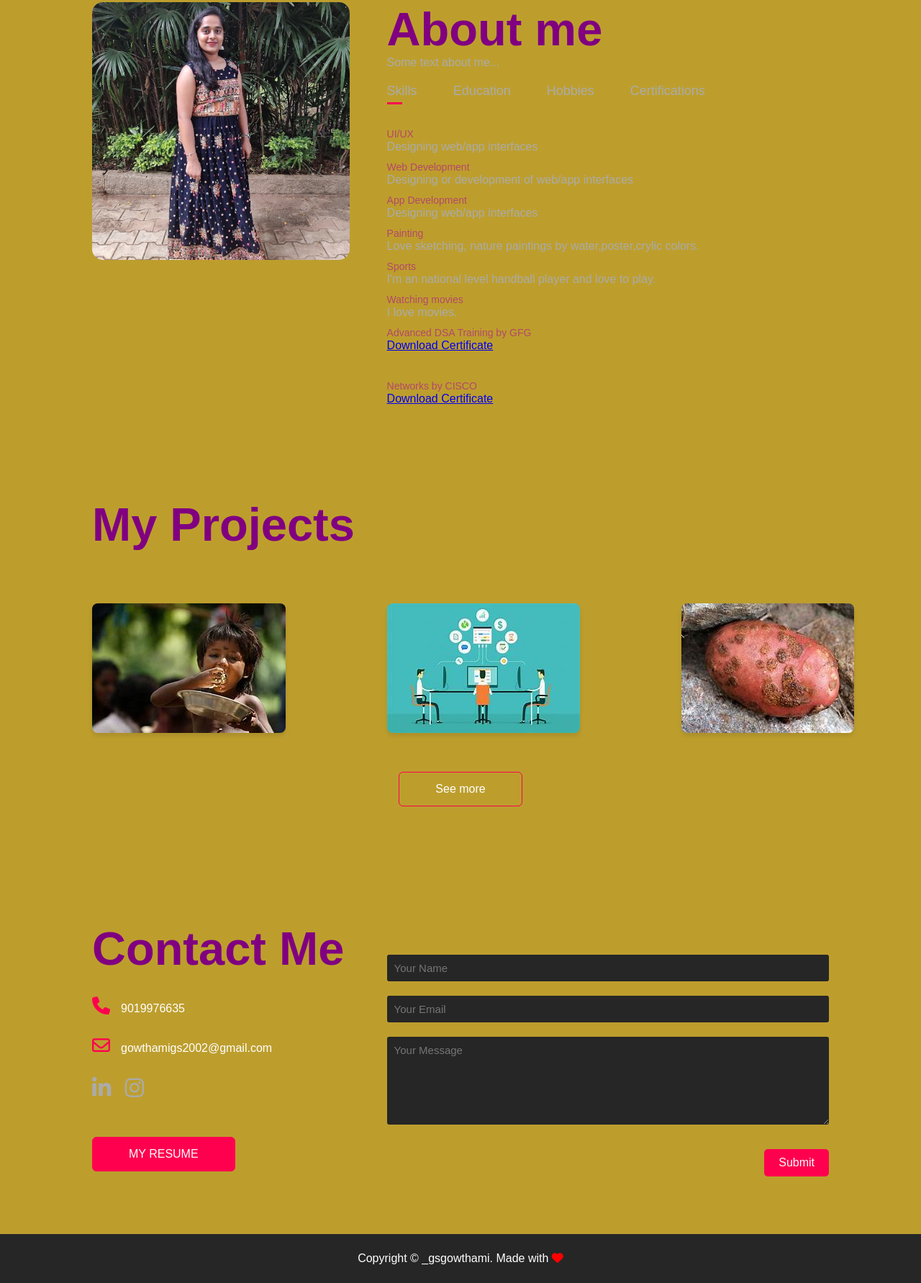
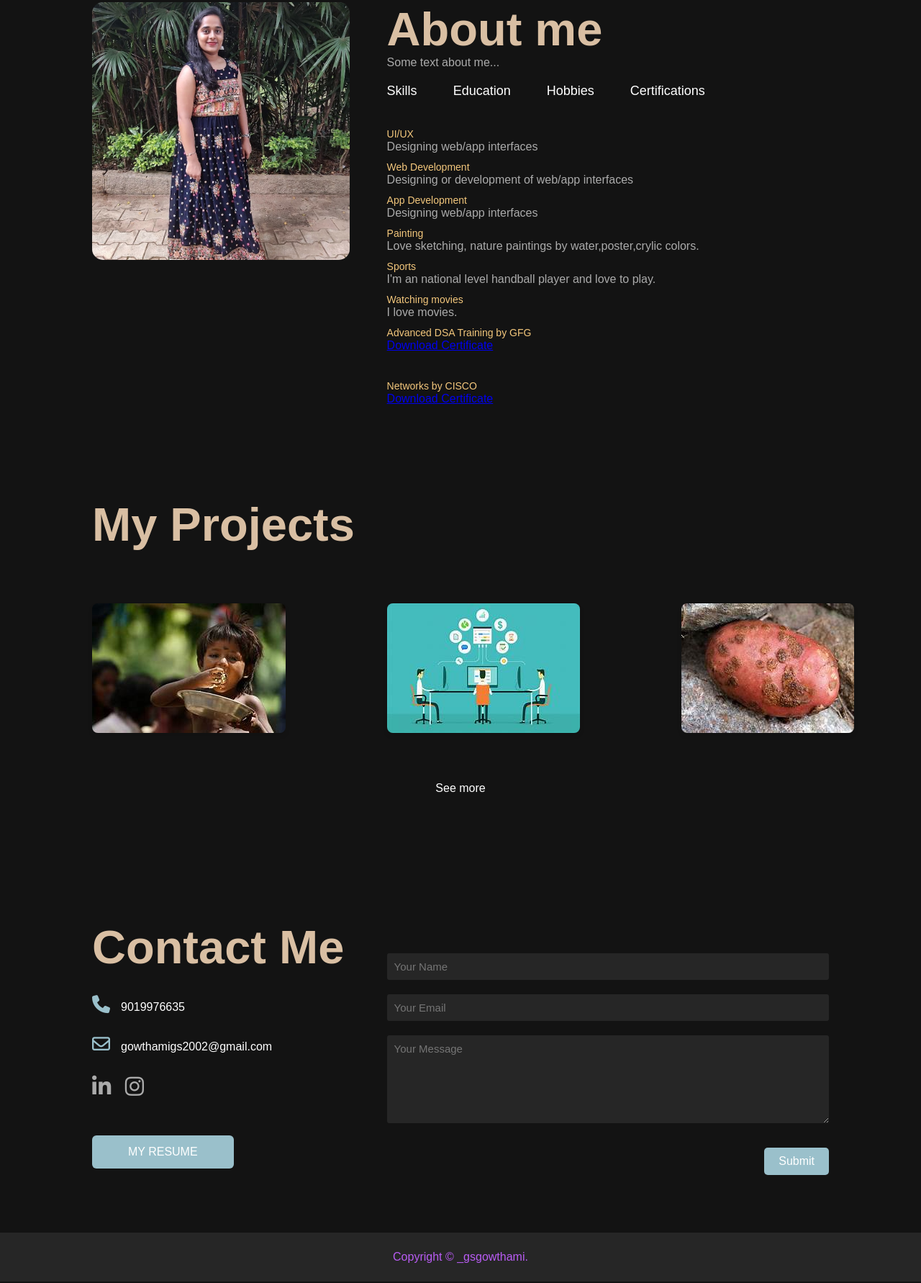
Before and after one commit to gowthamigs/portfolio, a plain HTML site: page new.html in a window 1280 px wide. Shown: the part 887-2669 px from the top of the page at 72% size. Drawn offline with Linux system fonts and the light colour scheme.

Commit message:
clr change

```diff
--- a/new.css
+++ b/new.css
@@ -6,14 +6,14 @@
 }
 
 body {
-    background: #bd9e2d;
+    background: #131313;
     color: #fff;
 }
 
 #header {
     width: 100%;
     height: 100vh;
-    background-image: url('images/1690376.webp');
+    /*background-image: url('images/1690376.webp');*/
     background-size: cover;
     background-position: center;
 }
@@ -63,7 +63,7 @@ nav ul li {
 }
 
 nav ul li a {
-    color: #fff;
+    color: #ffffff;
     text-decoration: none;
     font-size: 18px;
     position: relative;
@@ -134,7 +134,7 @@ nav ul li a:hover::after {
     font-size: 65px;
     font-weight: bold;
     font-style:normal;
-    color:#800080;
+    color:#D9BFA3;
 }
 
 .tab-titles {
@@ -154,7 +154,7 @@ nav ul li a:hover::after {
     content: '';
     width: 0;
     height: 3px;
-    background: #ff004f;
+    background: #FFAA33;
     position: absolute;
     left: 0;
     bottom: -8px;
@@ -171,7 +171,7 @@ nav ul li a:hover::after {
 }
 
 .tab-contents ul li span {
-    color: #b54769;
+    color: #F3C77C;
     font-size: 14px;
 }
 
@@ -204,7 +204,7 @@ nav ul li a:hover::after {
 .layer {
     width: 55.5%;
     height: 100%;
-    background: linear-gradient(rgba(0, 0, 0, 0.6), #ff004f);
+    background: linear-gradient(rgba(0, 0, 0, 0.6), #F3C77C);
     border-radius: 10px;
     position: absolute;
     left: 0;
@@ -228,7 +228,7 @@ nav ul li a:hover::after {
 
 .layer a {
     margin-top: 20px;
-    color: #ff004f;
+    color: #F3C77C;
     text-decoration: none;
     font-size: 18px;
     line-height: 60px;
@@ -246,8 +246,8 @@ nav ul li a:hover::after {
 .btn{
     display: block;
     margin: 50px auto;
-    width:fit-content;
-    border: 1px solid #ff004f;
+    width:fit-content;9AC0CB
+    border: 1px solid #9AC0CB;
     padding: 14px 50px;
     border-radius: 6px;
     text-decoration: none;
@@ -257,7 +257,7 @@ nav ul li a:hover::after {
 }
 
 .btn:hover{
-    background: #ff004f;
+    background: #F3C77C;
 }
 
 /*contact details*/
@@ -277,7 +277,7 @@ nav ul li a:hover::after {
 }
 
 .contact-left p i{
-    color: #ff004f;
+    color:#9AC0CB;
     margin-right: 15px;
     font-size: 25px;
 
@@ -296,7 +296,7 @@ nav ul li a:hover::after {
 
 .social-icons a:hover
 {
-    color: #ff004f;
+    color: #9AC0CB;
     transform: translateY(-5px);
 
 
@@ -304,7 +304,7 @@ nav ul li a:hover::after {
 }
 .btn.btn2{
     display: inline-block;
-    background: #ff004f;
+    background: #9AC0CB;
     float: right;
 }
 
@@ -335,7 +335,7 @@ form input,form textarea{
 .contact-right form button {
     align-self: flex-end; /* Align button to the right */
     padding: 10px 20px; /* Add padding to the button */
-    background-color: #ff004f;
+    background-color: #9AC0CB;
     border: none;
     color: #fff;
     font-size: 16px;
@@ -344,7 +344,7 @@ form input,form textarea{
     transition: background-color 0.3s ease;
 }
 form .btn2{
-padding: 14px 60px;
+padding: 14px 50px;
 font-size: 18px;
 margin-top: 20px;
 cursor: pointer;
@@ -355,14 +355,19 @@ cursor: pointer;
     text-align: center;
     padding: 25px 0;
     background: #262626;
+
     font-weight: 300px;
     margin-top: 20px;
 
 }
+.copyright p {
+    color: #9AC0CB;
+}
 
+/*
 .copyright i{
-    color: #Ff0000;
-}
+    color:#9AC0CB;
+}*/
 
 #span{
     color: #61b752;
--- a/new.html
+++ b/new.html
@@ -30,7 +30,7 @@
             </nav>
 
             <div id="header-image">
-                <img src="images/q3.png">
+               <!----- <img src="images/q3.png">-->
             </div>
             <div id="header-text">
                 <h2>I'm <span style="color:#ff004f;font-weight:bolder">Gowthami</span> <br><br>
@@ -54,10 +54,10 @@
                     <h1 class="sub-title">About me</h1>
                     <p>Some text about me...</p>
                     <div class="tab-titles">
-                        <p class="tab-links active-link" onclick="opentab('skills')">Skills</p>
-                        <p class="tab-links" onclick="opentab('education')">Education</p>
-                        <p class="tab-links" onclick="opentab('Hobbies')">Hobbies</p>
-                        <p class="tab-links" onclick="opentab('Certifications')">Certifications</p>
+                        <p class="tab-links" onclick="opentab('skills')" style="color: #fff;">Skills</p>
+                        <p class="tab-links" onclick="opentab('education')" style="color: #fff;">Education</p>
+                        <p class="tab-links" onclick="opentab('Hobbies')" style="color: #fff;">Hobbies</p>
+                        <p class="tab-links" onclick="opentab('Certifications')" style="color: #fff;">Certifications</p>
                     </div>
                     <div class="tab-contents active-tab" id="skills">
                         <ul>
@@ -171,7 +171,7 @@
     </div>
 
     <div class="copyright">
-        <p>Copyright © _gsgowthami. Made with <i class="fas fa-heart"></i></p>
+        <p style = "color:#B95CF4;"> Copyright © _gsgowthami. </p>
     </div>
     </div>
 
```
